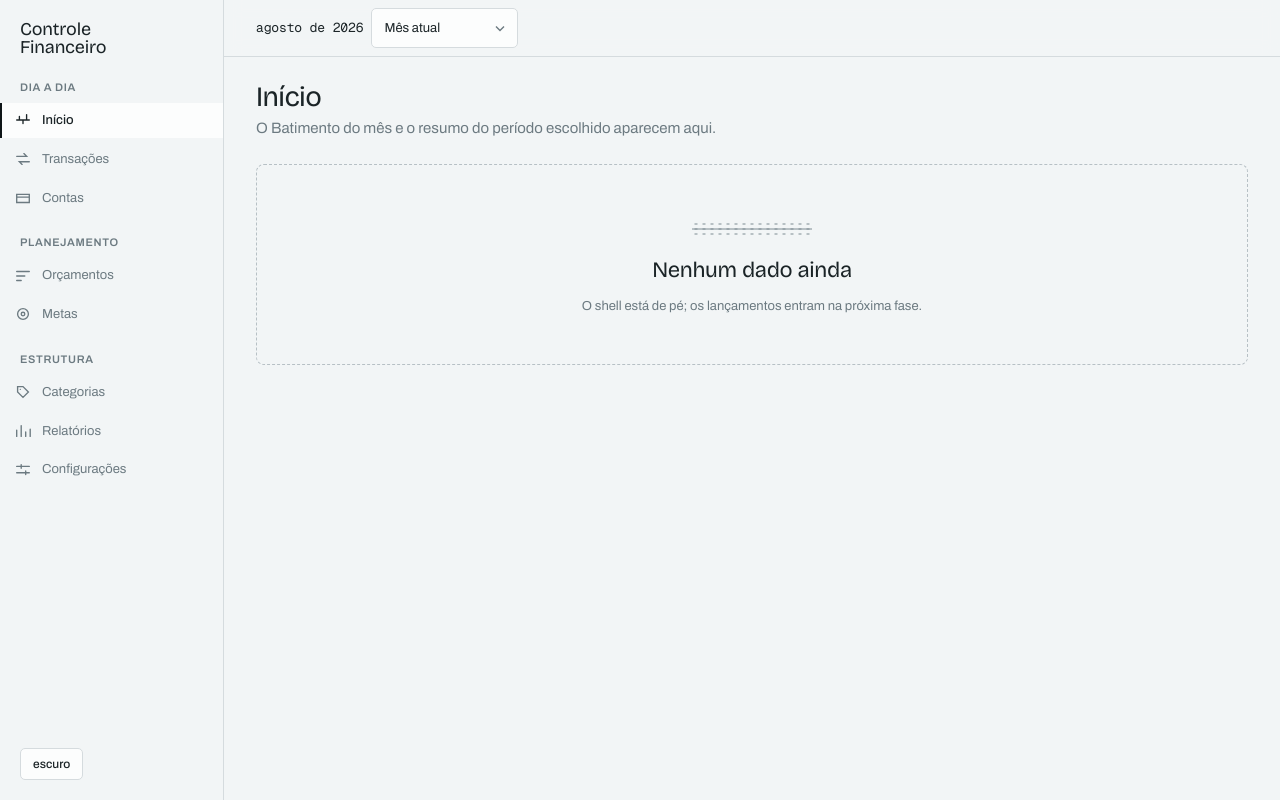
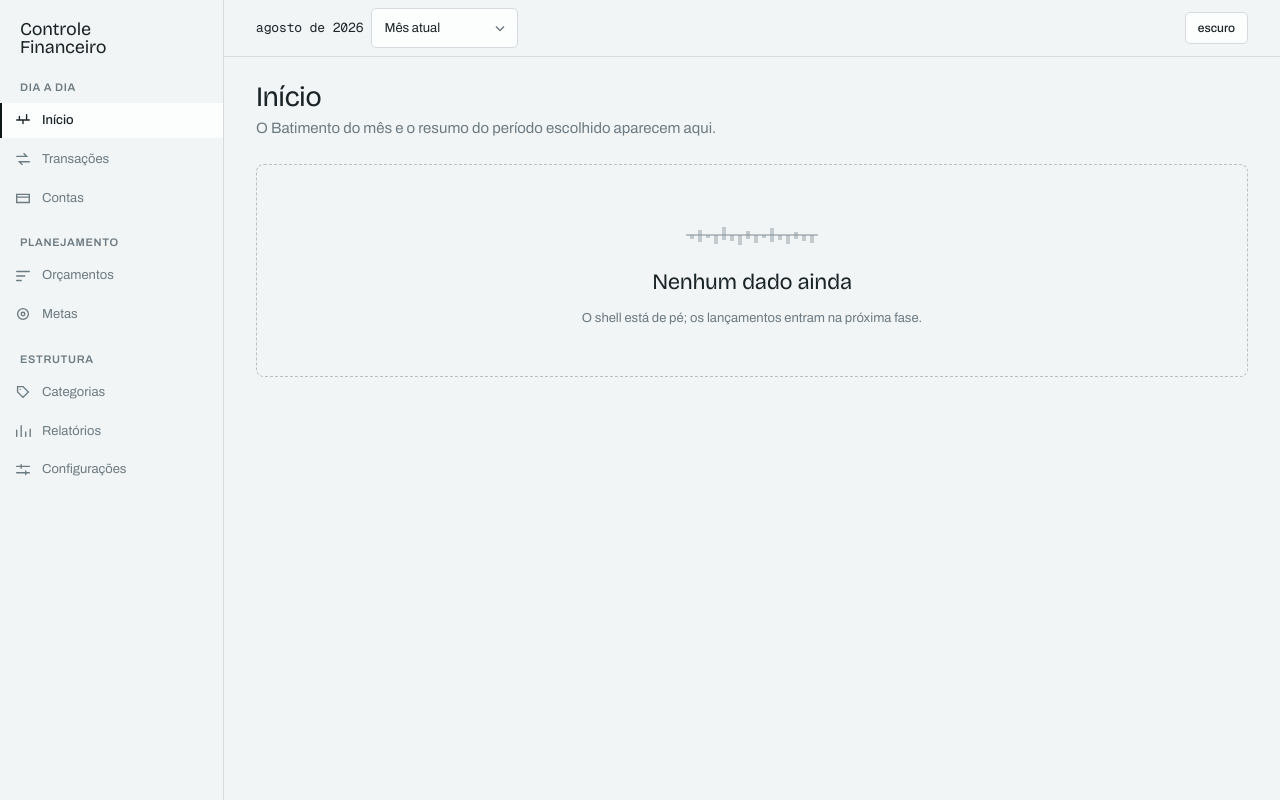
Before and after one commit to luisleles/Organizador-Financeiro, a Next.js app: page / in a window 1280 px wide. Built offline with nearby package versions, Linux system fonts and the light colour scheme.

Commit message:
fix: tema no topo, rotulos curtos na barra inferior e marca do estado vazio

```diff
--- a/src/components/shell/bar-nav.tsx
+++ b/src/components/shell/bar-nav.tsx
@@ -3,7 +3,6 @@
 import Link from "next/link";
 import { usePathname } from "next/navigation";
 import { useEffect, useRef, useState } from "react";
-import { ThemeToggle } from "@/components/theme-toggle";
 import { cn } from "@/lib/cn";
 import { NAV_ITEMS, PRIMARY_NAV_HREFS, isActive } from "@/lib/navigation";
 import { NavIcon } from "./nav-icon";
@@ -47,12 +46,12 @@ export function BarNav({ query }: BarNavProps) {
           aria-expanded={sheetOpen}
           onClick={() => setSheetOpen(true)}
           className={cn(
-            "text-2xs flex flex-1 flex-col items-center gap-1 rounded-md py-2 font-semibold uppercase transition",
+            "text-2xs flex min-w-0 flex-1 flex-col items-center gap-1 rounded-md px-1 py-2 font-semibold transition",
             secondaryActive ? "text-texto" : "text-texto-fraco",
           )}
         >
           <NavIcon name="configuracoes" className="h-5 w-5" />
-          Mais
+          <span className="w-full truncate text-center">Mais</span>
         </button>
       </nav>
 
@@ -75,10 +74,6 @@ export function BarNav({ query }: BarNavProps) {
               {item.label}
             </Link>
           ))}
-          <div className="flex items-center justify-between px-4 pt-3">
-            <span className="text-texto-fraco text-sm">Tema</span>
-            <ThemeToggle />
-          </div>
         </div>
       </dialog>
     </>
--- a/src/components/shell/nav-link.tsx
+++ b/src/components/shell/nav-link.tsx
@@ -22,12 +22,12 @@ export function NavLink({ item, query, variant }: NavLinkProps) {
         href={`${item.href}${query}`}
         aria-current={active ? "page" : undefined}
         className={cn(
-          "text-2xs flex flex-1 flex-col items-center gap-1 rounded-md py-2 font-semibold uppercase transition",
+          "text-2xs flex min-w-0 flex-1 flex-col items-center gap-1 rounded-md px-1 py-2 font-semibold transition",
           active ? "text-texto" : "text-texto-fraco",
         )}
       >
         <NavIcon name={item.icon} className="h-5 w-5" />
-        {item.label}
+        <span className="w-full truncate text-center">{item.shortLabel}</span>
       </Link>
     );
   }
--- a/src/components/shell/rail-nav.tsx
+++ b/src/components/shell/rail-nav.tsx
@@ -1,6 +1,5 @@
 "use client";
 
-import { ThemeToggle } from "@/components/theme-toggle";
 import { NAV_GROUPS } from "@/lib/navigation";
 import { NavLink } from "./nav-link";
 
@@ -10,14 +9,14 @@ type RailNavProps = {
 
 export function RailNav({ query }: RailNavProps) {
   return (
-    <div className="flex h-full flex-col gap-6 py-5">
+    <div className="flex flex-col gap-6 py-5">
       <p className="font-display px-5 text-lg leading-none">
         Controle
         <br />
         Financeiro
       </p>
 
-      <nav aria-label="Navegação principal" className="flex flex-1 flex-col gap-5">
+      <nav aria-label="Navegação principal" className="flex flex-col gap-5">
         {NAV_GROUPS.map((group) => (
           <div key={group.title} className="flex flex-col gap-1">
             <h2 className="text-2xs text-texto-fraco px-5 pb-1 font-semibold uppercase">
@@ -29,10 +28,6 @@ export function RailNav({ query }: RailNavProps) {
           </div>
         ))}
       </nav>
-
-      <div className="px-5">
-        <ThemeToggle />
-      </div>
     </div>
   );
 }
--- a/src/components/shell/top-bar.tsx
+++ b/src/components/shell/top-bar.tsx
@@ -1,4 +1,5 @@
 import { Suspense } from "react";
+import { ThemeToggle } from "@/components/theme-toggle";
 import { Skeleton } from "@/components/ui/skeleton";
 import { PeriodPicker } from "./period-picker";
 
@@ -8,6 +9,9 @@ export function TopBar() {
       <Suspense fallback={<Skeleton className="h-8 w-64" />}>
         <PeriodPicker />
       </Suspense>
+      <div className="ml-auto">
+        <ThemeToggle />
+      </div>
     </header>
   );
 }
--- a/src/components/ui/empty-state.tsx
+++ b/src/components/ui/empty-state.tsx
@@ -24,24 +24,40 @@ export function EmptyState({ title, description, action, className }: EmptyState
   );
 }
 
-/** Um mês sem lançamento nenhum, desenhado com a linguagem do Batimento. */
+/** A silhueta de um mês sem nada lançado, no vocabulário do Batimento. */
+const GHOST_INCOME = [0, 5, 0, 0, 8, 0, 0, 4, 0, 0, 7, 0, 0, 3, 0, 0];
+const GHOST_EXPENSE = [4, 7, 3, 9, 5, 6, 10, 4, 8, 3, 7, 5, 9, 4, 6, 8];
+
 function EmptyMark() {
   return (
-    <svg aria-hidden viewBox="0 0 120 32" className="text-previsto h-8 w-30">
-      <line x1="0" y1="16" x2="120" y2="16" stroke="currentColor" strokeWidth="1" />
-      {Array.from({ length: 15 }, (_, index) => (
+    <svg aria-hidden viewBox="0 0 132 44" className="text-previsto h-11 w-33">
+      {GHOST_INCOME.map((height, index) =>
+        height === 0 ? null : (
+          <line
+            key={`entrada-${index}`}
+            x1={6 + index * 8}
+            x2={6 + index * 8}
+            y1={22}
+            y2={22 - height}
+            stroke="currentColor"
+            strokeWidth="4"
+            opacity="0.4"
+          />
+        ),
+      )}
+      {GHOST_EXPENSE.map((height, index) => (
         <line
-          key={index}
-          x1={4 + index * 8}
-          y1="10"
-          x2={4 + index * 8}
-          y2="22"
+          key={`saida-${index}`}
+          x1={6 + index * 8}
+          x2={6 + index * 8}
+          y1={22}
+          y2={22 + height}
           stroke="currentColor"
-          strokeWidth="3"
-          strokeDasharray="2 3"
-          opacity="0.5"
+          strokeWidth="4"
+          opacity="0.4"
         />
       ))}
+      <line x1="0" y1="22" x2="132" y2="22" stroke="currentColor" strokeWidth="1" />
     </svg>
   );
 }
--- a/src/lib/navigation.ts
+++ b/src/lib/navigation.ts
@@ -11,6 +11,8 @@ export type NavIconName =
 export type NavItem = {
   href: string;
   label: string;
+  /** Versão curta para a barra inferior, onde cabem ~9 caracteres por alvo. */
+  shortLabel: string;
   icon: NavIconName;
 };
 
@@ -23,24 +25,29 @@ export const NAV_GROUPS: NavGroup[] = [
   {
     title: "Dia a dia",
     items: [
-      { href: "/", label: "Início", icon: "inicio" },
-      { href: "/transacoes", label: "Transações", icon: "transacoes" },
-      { href: "/contas", label: "Contas", icon: "contas" },
+      { href: "/", label: "Início", shortLabel: "Início", icon: "inicio" },
+      { href: "/transacoes", label: "Transações", shortLabel: "Extrato", icon: "transacoes" },
+      { href: "/contas", label: "Contas", shortLabel: "Contas", icon: "contas" },
     ],
   },
   {
     title: "Planejamento",
     items: [
-      { href: "/orcamentos", label: "Orçamentos", icon: "orcamentos" },
-      { href: "/metas", label: "Metas", icon: "metas" },
+      { href: "/orcamentos", label: "Orçamentos", shortLabel: "Orçamento", icon: "orcamentos" },
+      { href: "/metas", label: "Metas", shortLabel: "Metas", icon: "metas" },
     ],
   },
   {
     title: "Estrutura",
     items: [
-      { href: "/categorias", label: "Categorias", icon: "categorias" },
-      { href: "/relatorios", label: "Relatórios", icon: "relatorios" },
-      { href: "/configuracoes", label: "Configurações", icon: "configuracoes" },
+      { href: "/categorias", label: "Categorias", shortLabel: "Categorias", icon: "categorias" },
+      { href: "/relatorios", label: "Relatórios", shortLabel: "Relatórios", icon: "relatorios" },
+      {
+        href: "/configuracoes",
+        label: "Configurações",
+        shortLabel: "Ajustes",
+        icon: "configuracoes",
+      },
     ],
   },
 ];
```
